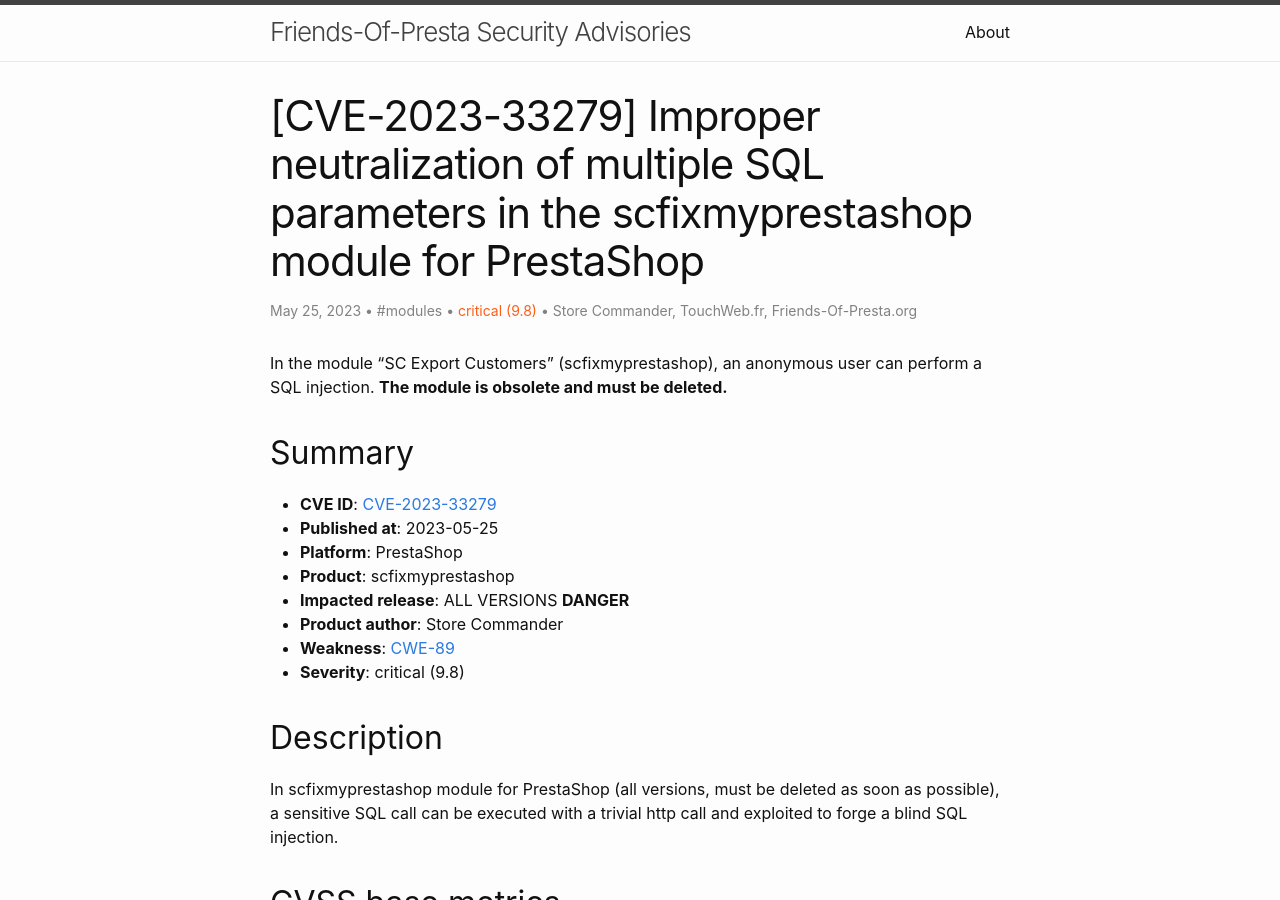
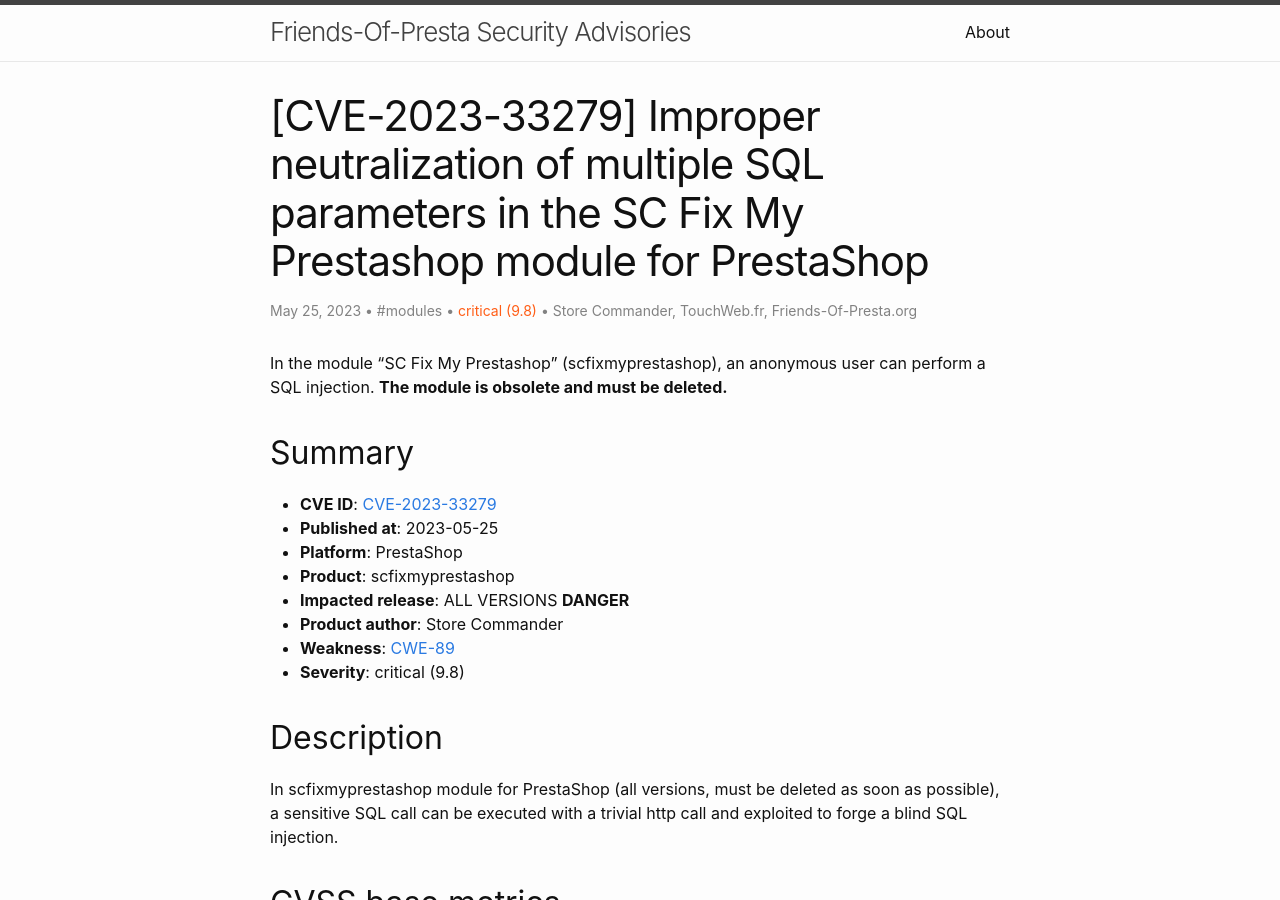
Before and after one commit to friends-of-presta/security-advisories, a Jekyll site: the page built from _posts/2023-05-25-scfixmyprestashop.md, in a window 1280 px wide and 900 px high. Built offline with Jekyll 4.4.1, drawn with Linux system fonts in a browser that asks for light colours.

Commit message:
Update 2023-05-25-scfixmyprestashop.md

```diff
--- a/_posts/2023-05-25-scfixmyprestashop.md
+++ b/_posts/2023-05-25-scfixmyprestashop.md
@@ -1,6 +1,6 @@
 ---
 layout: post
-title: "[CVE-2023-33279] Improper neutralization of multiple SQL parameters in the scfixmyprestashop module for PrestaShop"
+title: "[CVE-2023-33279] Improper neutralization of multiple SQL parameters in the SC Fix My Prestashop module for PrestaShop"
 categories: modules
 author:
 - Store Commander
@@ -10,7 +10,7 @@ meta: "CVE,PrestaShop,scfixmyprestashop"
 severity: "critical (9.8)"
 ---
 
-In the module "SC Export Customers" (scfixmyprestashop), an anonymous user can perform a SQL injection. **The module is obsolete and must be deleted.**
+In the module "SC Fix My Prestashop" (scfixmyprestashop), an anonymous user can perform a SQL injection. **The module is obsolete and must be deleted.**
 
 ## Summary
 
```
